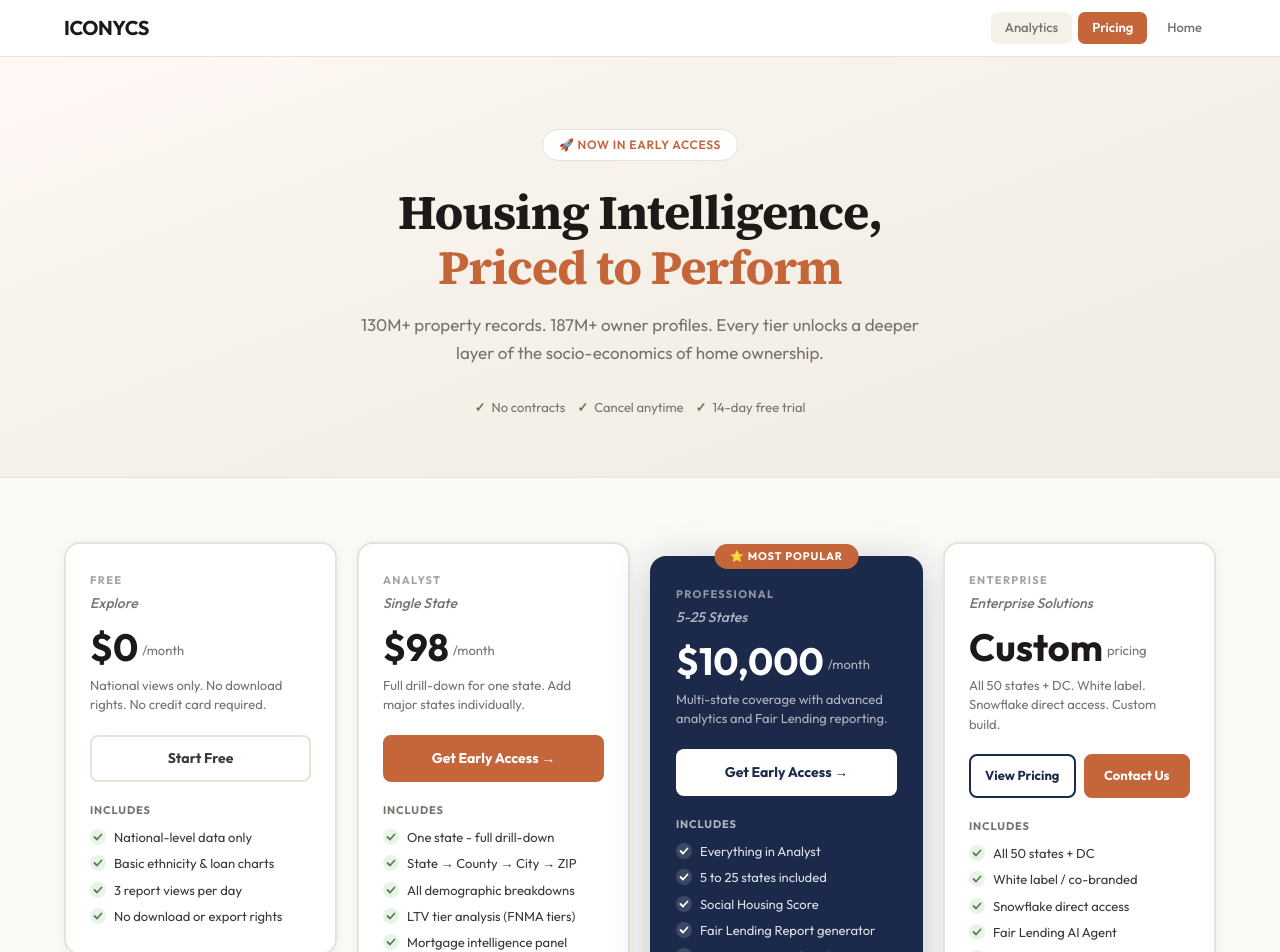
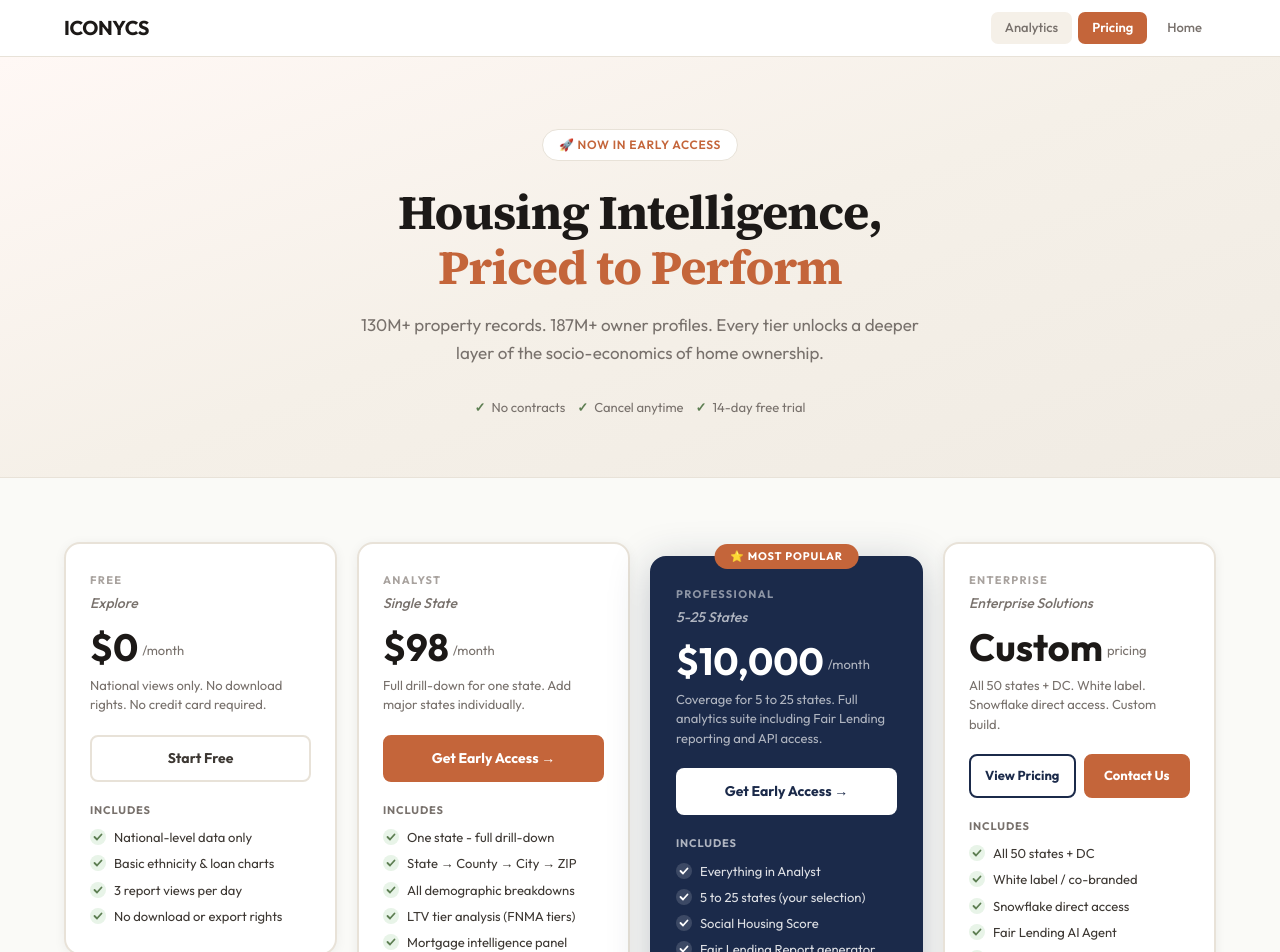
Before and after one commit to Davevw/Iconycs-Platform, a Next.js app: page /pricing in a window 1280 px wide. Shown: the top 952 px of the page. Built offline with nearby package versions, Linux system fonts and the light colour scheme.

Commit message:
fix: Professional tier - 5 to 25 states your selection, clarified description

```diff
--- a/app/pricing/page.tsx
+++ b/app/pricing/page.tsx
@@ -70,11 +70,11 @@ const TIERS = [
     subtitle: '5-25 States',
     price: '$10,000',
     period: '/month',
-    description: 'Multi-state coverage with advanced analytics and Fair Lending reporting.',
+    description: 'Coverage for 5 to 25 states. Full analytics suite including Fair Lending reporting and API access.',
     badge: 'POPULAR',
     features: [
       'Everything in Analyst',
-      '5 to 25 states included',
+      '5 to 25 states (your selection)',
       'Social Housing Score',
       'Fair Lending Report generator',
       'Time-series trend analysis',
```
